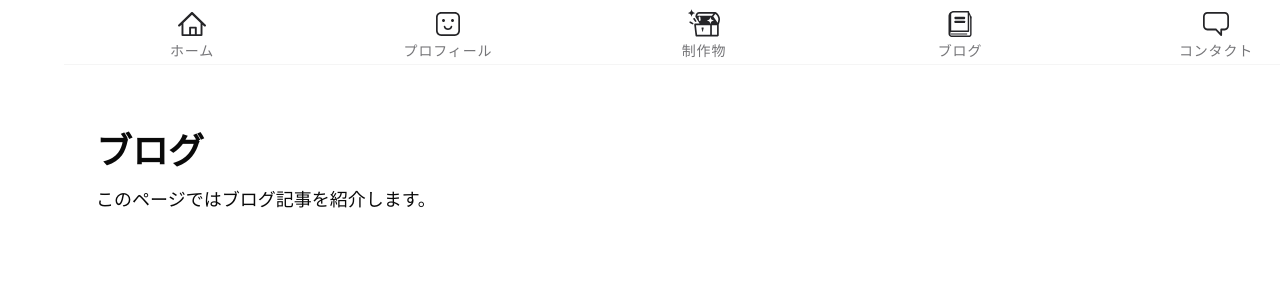
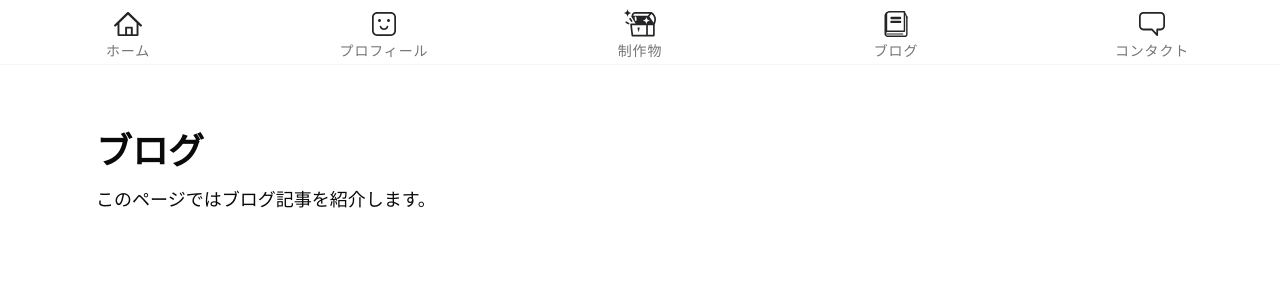
Before and after one commit to makim0939/portfolio, a Next.js app: page /blog in a window 1280 px wide. Shown: the top 300 px of the page. Built offline with nearby package versions, Linux system fonts and the light colour scheme.

Commit message:
fix: グローバルナビゲーションがラッパーのパディングの影響を受けていた問題を修正

```diff
--- a/src/app/layout.tsx
+++ b/src/app/layout.tsx
@@ -17,8 +17,8 @@ export default function RootLayout({
 }>) {
 	return (
 		<html lang="ja">
-			<body className={`${notoSansJP.className} p-8 md:p-16 pt-16 md:pt-24 `}>
-				{children}
+			<body className={notoSansJP.className}>
+				<div className=" p-8 md:p-16 pt-16 md:pt-24 ">{children}</div>
 				<GlobalNav />
 			</body>
 		</html>
```
